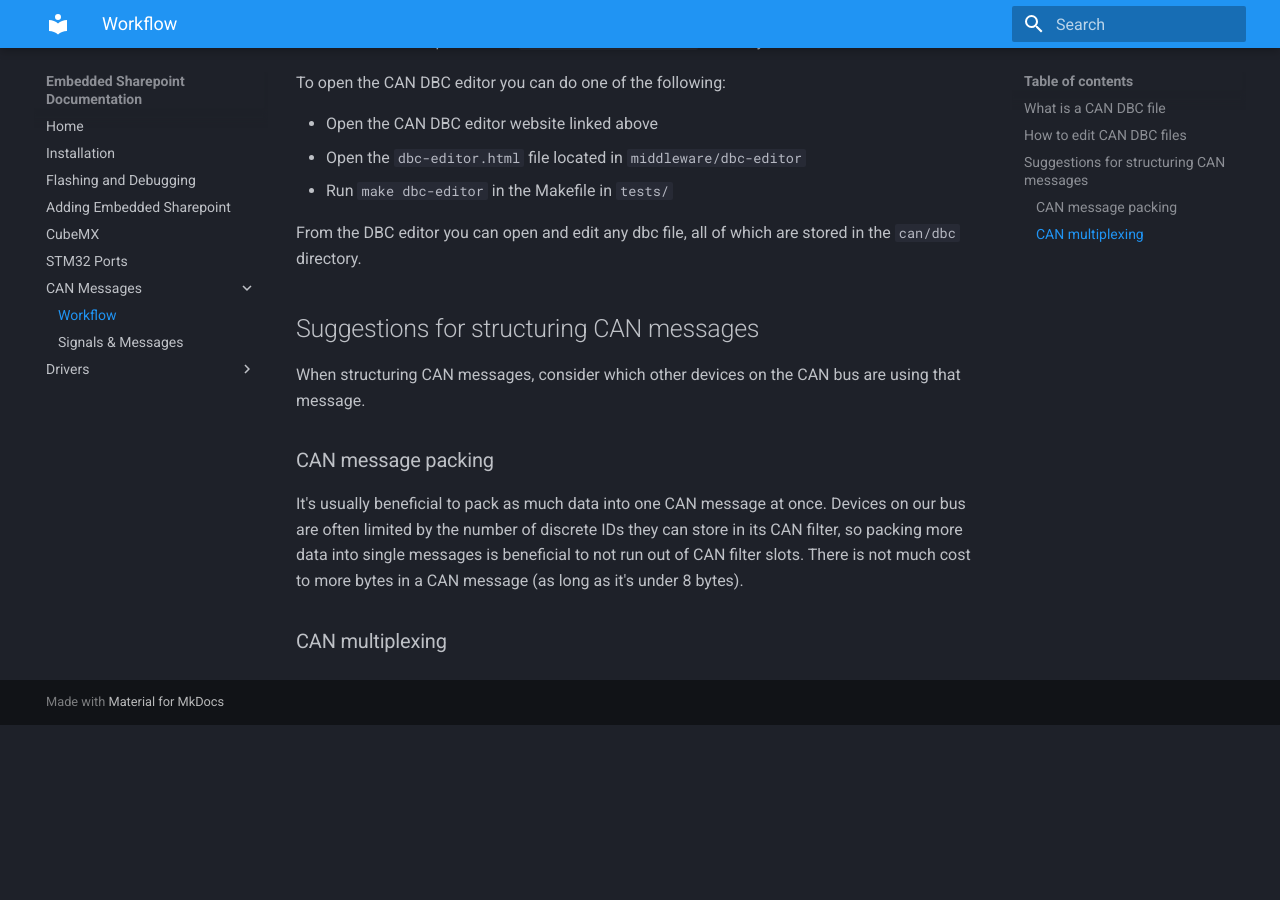
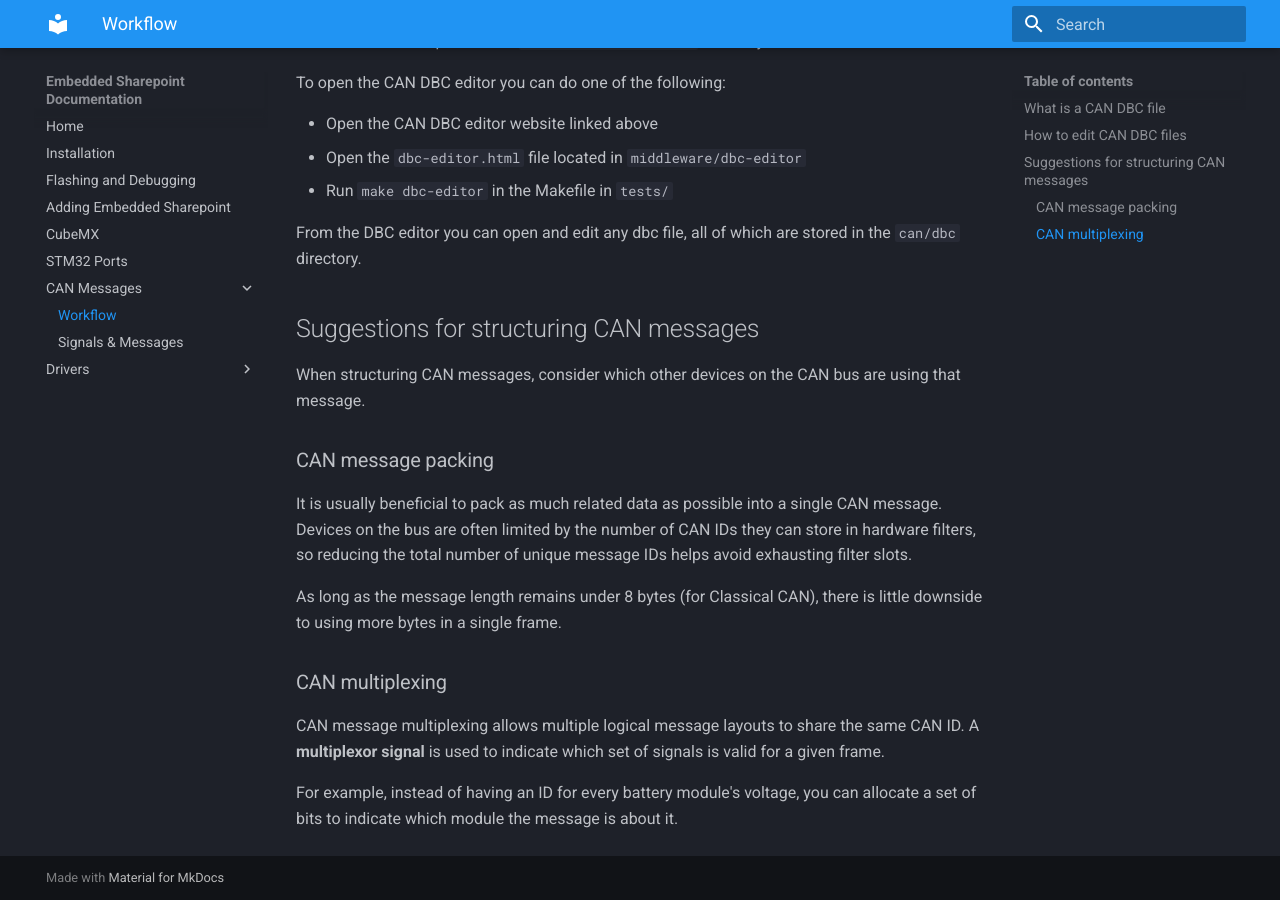
Before and after one commit to lhr-solar/Embedded-Sharepoint, an MkDocs documentation site: the page built from docs/dbcEditor.md, in a window 1280 px wide and 900 px high, scrolled down 556 px. Built offline with MkDocs 1.6.1 and Material for MkDocs 9.7.7, drawn with Linux system fonts in a browser that asks for light colours; before the commit the page ends 1280 px from its top, so only the background shows below that.

Commit message:
structuring can messages

```diff
--- a/docs/dbcEditor.md
+++ b/docs/dbcEditor.md
@@ -22,6 +22,11 @@ From the DBC editor you can open and edit any dbc file, all of which are stored
 When structuring CAN messages, consider which other devices on the CAN bus are using that message.
 
 ### CAN message packing
-It's usually beneficial to pack as much data into one CAN message at once. Devices on our bus are often limited by the number of discrete IDs they can store in its CAN filter, so packing more data into single messages is beneficial to not run out of CAN filter slots. There is not much cost to more bytes in a CAN message (as long as it's under 8 bytes).
+It is usually beneficial to pack as much related data as possible into a single CAN message. Devices on the bus are often limited by the number of CAN IDs they can store in hardware filters, so reducing the total number of unique message IDs helps avoid exhausting filter slots.
+
+As long as the message length remains under 8 bytes (for Classical CAN), there is little downside to using more bytes in a single frame.
 
 ### CAN multiplexing
+CAN message multiplexing allows multiple logical message layouts to share the same CAN ID. A **multiplexor signal** is used to indicate which set of signals is valid for a given frame.
+
+For example, instead of having an ID for every battery module's voltage, you can allocate a set of bits to indicate which module the message is about it.
```
